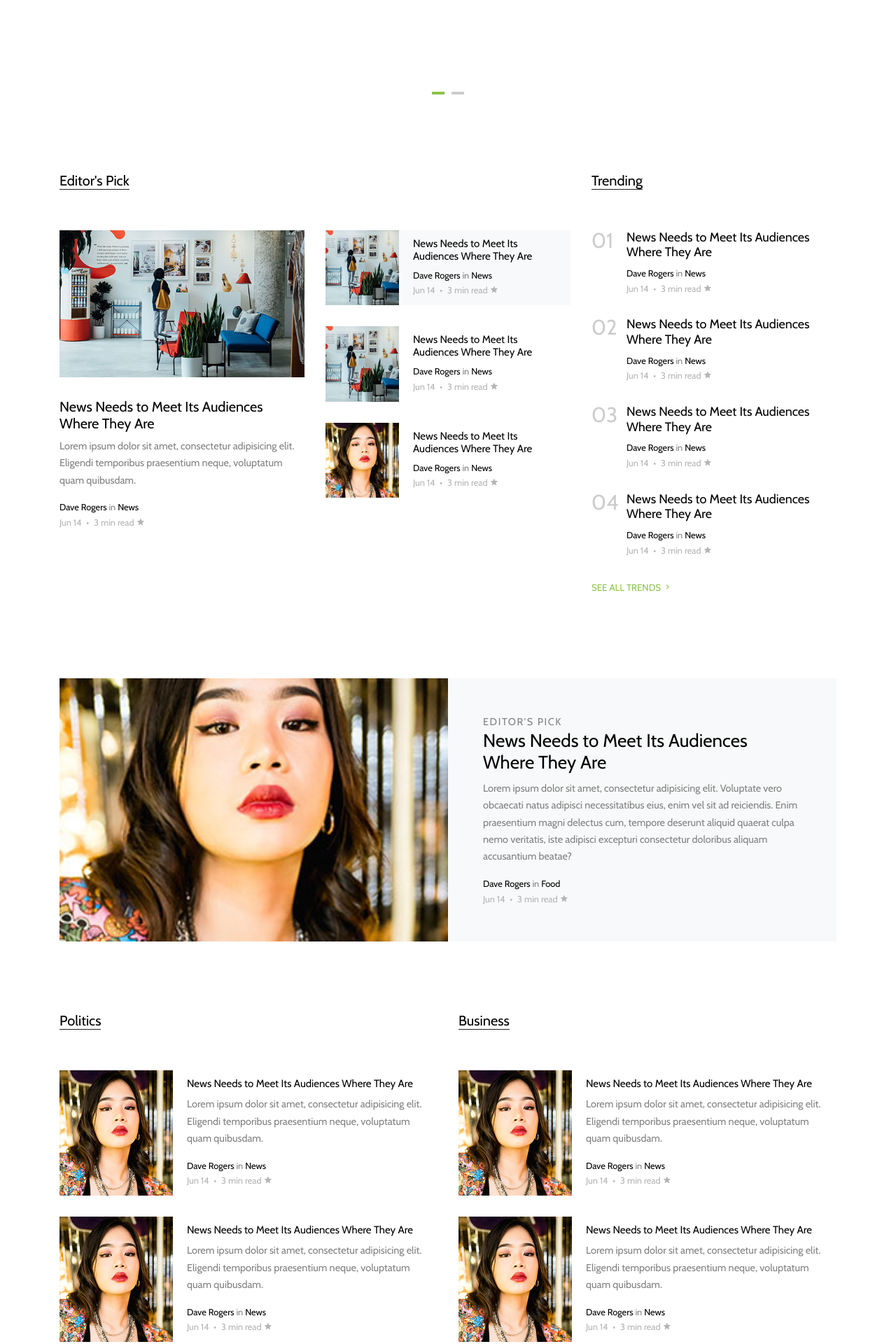
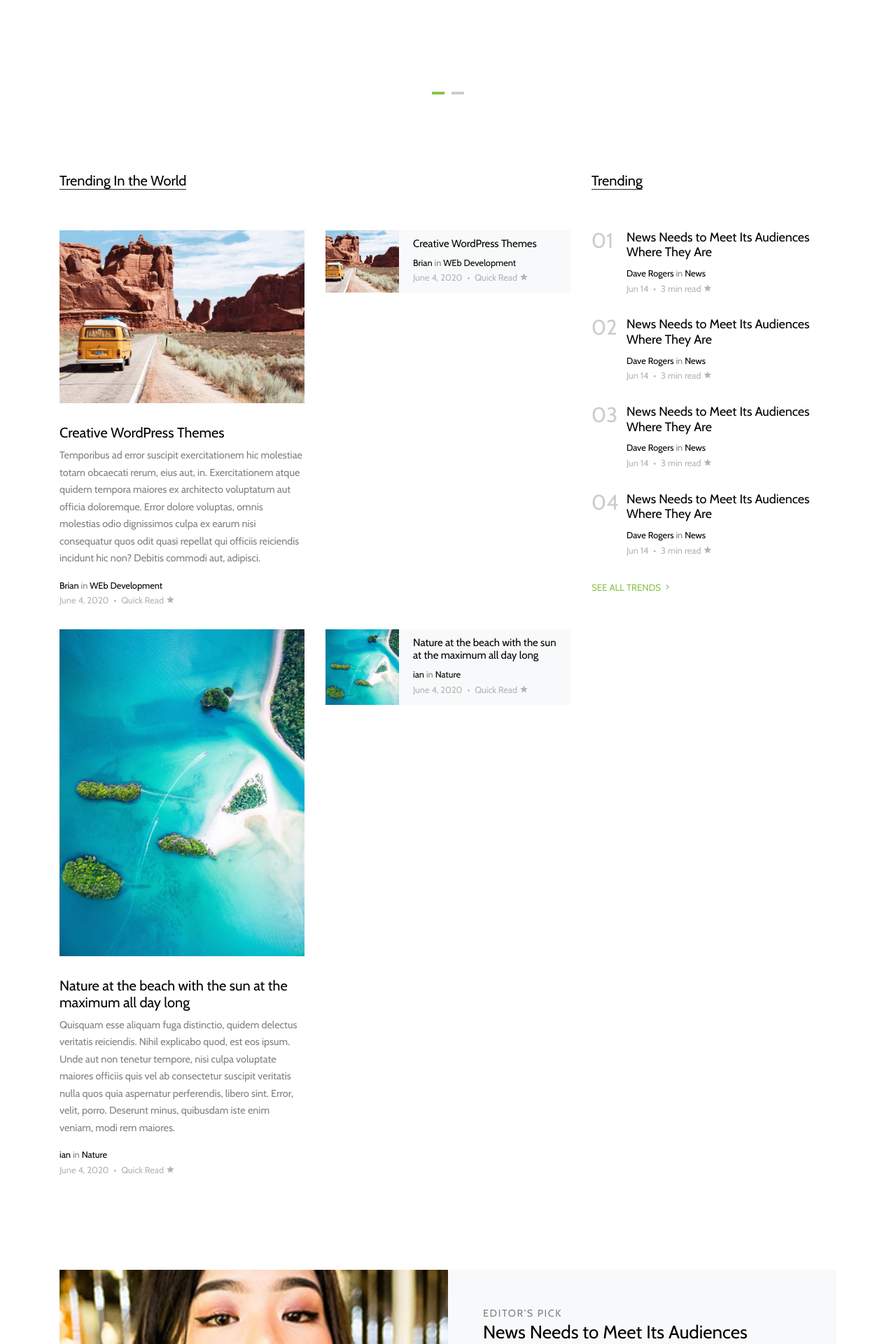
Before and after one commit to kaybrian/DjangoBlogsite, a Django app: template templates/blog/index.html in a window 1280 px wide. Shown: the part 610-2530 px from the top of the page at 70% size. Run offline with Django 3.2, Linux system fonts and the light colour scheme; the template is opened without the code that fills it: values that come from a table or form of the project are taken from there, others are empty; data comes from the database, SQL or seed files in the repository; both versions use the stored data as it was after the commit; some libraries are stand-ins or nearby versions; some web fonts are replaced.

Commit message:
first page is done

```diff
--- a/blog/admin.py
+++ b/blog/admin.py
@@ -2,3 +2,5 @@ from django.contrib import admin
 from .models import *
 # Register your models here.
 admin.site.register(EditorsPick)
+admin.site.register(Trending)
+admin.site.register(TrendingBig)
--- a/templates/blog/index.html
+++ b/templates/blog/index.html
@@ -23,7 +23,8 @@
 
             <div class="post-meta">
               <span class="d-block"><a href="#">{{editor.authorPrest}}</a> in <a href="#">{{editor.tag}}</a></span>
-                <span class="date-read">{{editor.date_Created}}<span class="mx-1">&bullet;</span> Quick Read <span class="icon-star2"></span></span>
+              <span class="date-read">{{editor.date_Created}}<span class="mx-1">&bullet;</span> Quick Read <span
+                  class="icon-star2"></span></span>
             </div>
 
           </div>
@@ -46,56 +47,41 @@
         <div class="row">
           <div class="col-12">
             <div class="section-title">
-                <h2>Editor's Pick</h2>
+              <h2>Trending In the World</h2>
             </div>
           </div>
         </div>
         <div class="row">
+
+          {% for trend in trends %}
           <div class="col-md-6">
             <div class="post-entry-1">
-                <a href="post-single.html"><img src="{% static 'images/img_h_1.jpg' %}" alt="Image" class="img-fluid"></a>
-                <h2><a href="blog-single.html">News Needs to Meet Its Audiences Where They Are</a></h2>
-                <p>Lorem ipsum dolor sit amet, consectetur adipisicing elit. Eligendi temporibus praesentium neque, voluptatum quam quibusdam.</p>
+              <a href="post-single.html"><img src="{{trend.imageUrl}}" alt="Image" class="img-fluid"></a>
+              <h2><a href="blog-single.html">{{trend.title}}</a></h2>
+              <p>{{trend.description}}</p>
               <div class="post-meta">
-                  <span class="d-block"><a href="#">Dave Rogers</a> in <a href="#">News</a></span>
-                  <span class="date-read">Jun 14 <span class="mx-1">&bullet;</span> 3 min read <span class="icon-star2"></span></span>
+                <span class="d-block"><a href="#">{{trend.authorPrest}}</a> in <a href="#">{{trend.tag}}</a></span>
+                <span class="date-read">{{trend.date_Created}} <span class="mx-1">&bullet;</span> Quick Read <span
+                    class="icon-star2"></span></span>
               </div>
             </div>
           </div>
           <div class="col-md-6">
             <div class="post-entry-2 d-flex bg-light">
-                <div class="thumbnail" style="background-image: url({% static 'images/img_h_1.jpg' %})"></div>
+              <div class="thumbnail" style="background-image: url('{{trend.imageUrl}}')"></div>
               <div class="contents">
-                  <h2><a href="blog-single.html">News Needs to Meet Its Audiences Where They Are</a></h2>
+                <h2><a href="blog-single.html">{{trend.title}}</a></h2>
                 <div class="post-meta">
-                    <span class="d-block"><a href="#">Dave Rogers</a> in <a href="#">News</a></span>
-                    <span class="date-read">Jun 14 <span class="mx-1">&bullet;</span> 3 min read <span class="icon-star2"></span></span>
-                  </div>
-                </div>
-              </div>
-
-              <div class="post-entry-2 d-flex">
-                <div class="thumbnail" style="background-image: url({% static 'images/img_h_1.jpg' %})"></div>
-                <div class="contents">
-                  <h2><a href="blog-single.html">News Needs to Meet Its Audiences Where They Are</a></h2>
-                  <div class="post-meta">
-                    <span class="d-block"><a href="#">Dave Rogers</a> in <a href="#">News</a></span>
-                    <span class="date-read">Jun 14 <span class="mx-1">&bullet;</span> 3 min read <span class="icon-star2"></span></span>
-                  </div>
-                </div>
-              </div>
-
-              <div class="post-entry-2 d-flex">
-                <div class="thumbnail" style="background-image: url({% static 'images/img_v_2.jpg' %})"></div>
-                <div class="contents">
-                  <h2><a href="blog-single.html">News Needs to Meet Its Audiences Where They Are</a></h2>
-                  <div class="post-meta">
-                    <span class="d-block"><a href="#">Dave Rogers</a> in <a href="#">News</a></span>
-                    <span class="date-read">Jun 14 <span class="mx-1">&bullet;</span> 3 min read <span class="icon-star2"></span></span>
+                  <span class="d-block"><a href="#">{{trend.authorPrest}}</a> in <a href="#">{{trend.tag}}</a></span>
+                  <span class="date-read">{{trend.date_Created}} <span class="mx-1">&bullet;</span> Quick Read <span
+                      class="icon-star2"></span></span>
                 </div>
               </div>
             </div>
           </div>
+          {% endfor %}
+
+
         </div>
       </div>
       <div class="col-lg-4">
@@ -109,7 +95,8 @@
             <h2><a href="blog-single.html">News Needs to Meet Its Audiences Where They Are</a></h2>
             <div class="post-meta">
               <span class="d-block"><a href="#">Dave Rogers</a> in <a href="#">News</a></span>
-                <span class="date-read">Jun 14 <span class="mx-1">&bullet;</span> 3 min read <span class="icon-star2"></span></span>
+              <span class="date-read">Jun 14 <span class="mx-1">&bullet;</span> 3 min read <span
+                  class="icon-star2"></span></span>
             </div>
           </div>
         </div>
@@ -120,7 +107,8 @@
             <h2><a href="blog-single.html">News Needs to Meet Its Audiences Where They Are</a></h2>
             <div class="post-meta">
               <span class="d-block"><a href="#">Dave Rogers</a> in <a href="#">News</a></span>
-                <span class="date-read">Jun 14 <span class="mx-1">&bullet;</span> 3 min read <span class="icon-star2"></span></span>
+              <span class="date-read">Jun 14 <span class="mx-1">&bullet;</span> 3 min read <span
+                  class="icon-star2"></span></span>
             </div>
           </div>
         </div>
@@ -131,7 +119,8 @@
             <h2><a href="blog-single.html">News Needs to Meet Its Audiences Where They Are</a></h2>
             <div class="post-meta">
               <span class="d-block"><a href="#">Dave Rogers</a> in <a href="#">News</a></span>
-                <span class="date-read">Jun 14 <span class="mx-1">&bullet;</span> 3 min read <span class="icon-star2"></span></span>
+              <span class="date-read">Jun 14 <span class="mx-1">&bullet;</span> 3 min read <span
+                  class="icon-star2"></span></span>
             </div>
           </div>
         </div>
@@ -142,7 +131,8 @@
             <h2><a href="blog-single.html">News Needs to Meet Its Audiences Where They Are</a></h2>
             <div class="post-meta">
               <span class="d-block"><a href="#">Dave Rogers</a> in <a href="#">News</a></span>
-                <span class="date-read">Jun 14 <span class="mx-1">&bullet;</span> 3 min read <span class="icon-star2"></span></span>
+              <span class="date-read">Jun 14 <span class="mx-1">&bullet;</span> 3 min read <span
+                  class="icon-star2"></span></span>
             </div>
           </div>
         </div>
@@ -164,11 +154,15 @@
       <div class="contents">
         <span class="caption">Editor's Pick</span>
         <h2><a href="blog-single.html">News Needs to Meet Its Audiences Where They Are</a></h2>
-          <p class="mb-3">Lorem ipsum dolor sit amet, consectetur adipisicing elit. Voluptate vero obcaecati natus adipisci necessitatibus eius, enim vel sit ad reiciendis. Enim praesentium magni delectus cum, tempore deserunt aliquid quaerat culpa nemo veritatis, iste adipisci excepturi consectetur doloribus aliquam accusantium beatae?</p>
+        <p class="mb-3">Lorem ipsum dolor sit amet, consectetur adipisicing elit. Voluptate vero obcaecati natus
+          adipisci necessitatibus eius, enim vel sit ad reiciendis. Enim praesentium magni delectus cum, tempore
+          deserunt aliquid quaerat culpa nemo veritatis, iste adipisci excepturi consectetur doloribus aliquam
+          accusantium beatae?</p>
 
         <div class="post-meta">
           <span class="d-block"><a href="#">Dave Rogers</a> in <a href="#">Food</a></span>
-            <span class="date-read">Jun 14 <span class="mx-1">&bullet;</span> 3 min read <span class="icon-star2"></span></span>
+          <span class="date-read">Jun 14 <span class="mx-1">&bullet;</span> 3 min read <span
+              class="icon-star2"></span></span>
         </div>
 
       </div>
@@ -187,10 +181,12 @@
           <div class="thumbnail" style="background-image: url({% static 'images/img_v_2.jpg' %})"></div>
           <div class="contents">
             <h2><a href="blog-single.html">News Needs to Meet Its Audiences Where They Are</a></h2>
-              <p class="mb-3">Lorem ipsum dolor sit amet, consectetur adipisicing elit. Eligendi temporibus praesentium neque, voluptatum quam quibusdam.</p>
+            <p class="mb-3">Lorem ipsum dolor sit amet, consectetur adipisicing elit. Eligendi temporibus praesentium
+              neque, voluptatum quam quibusdam.</p>
             <div class="post-meta">
               <span class="d-block"><a href="#">Dave Rogers</a> in <a href="#">News</a></span>
-                <span class="date-read">Jun 14 <span class="mx-1">&bullet;</span> 3 min read <span class="icon-star2"></span></span>
+              <span class="date-read">Jun 14 <span class="mx-1">&bullet;</span> 3 min read <span
+                  class="icon-star2"></span></span>
             </div>
           </div>
         </div>
@@ -198,10 +194,12 @@
           <div class="thumbnail" style="background-image: url({% static 'images/img_v_2.jpg' %})"></div>
           <div class="contents">
             <h2><a href="blog-single.html">News Needs to Meet Its Audiences Where They Are</a></h2>
-              <p class="mb-3">Lorem ipsum dolor sit amet, consectetur adipisicing elit. Eligendi temporibus praesentium neque, voluptatum quam quibusdam.</p>
+            <p class="mb-3">Lorem ipsum dolor sit amet, consectetur adipisicing elit. Eligendi temporibus praesentium
+              neque, voluptatum quam quibusdam.</p>
             <div class="post-meta">
               <span class="d-block"><a href="#">Dave Rogers</a> in <a href="#">News</a></span>
-                <span class="date-read">Jun 14 <span class="mx-1">&bullet;</span> 3 min read <span class="icon-star2"></span></span>
+              <span class="date-read">Jun 14 <span class="mx-1">&bullet;</span> 3 min read <span
+                  class="icon-star2"></span></span>
             </div>
           </div>
         </div>
@@ -209,10 +207,12 @@
           <div class="thumbnail" style="background-image: url({% static 'images/img_v_2.jpg' %})"></div>
           <div class="contents">
             <h2><a href="blog-single.html">News Needs to Meet Its Audiences Where They Are</a></h2>
-              <p class="mb-3">Lorem ipsum dolor sit amet, consectetur adipisicing elit. Eligendi temporibus praesentium neque, voluptatum quam quibusdam.</p>
+            <p class="mb-3">Lorem ipsum dolor sit amet, consectetur adipisicing elit. Eligendi temporibus praesentium
+              neque, voluptatum quam quibusdam.</p>
             <div class="post-meta">
               <span class="d-block"><a href="#">Dave Rogers</a> in <a href="#">News</a></span>
-                <span class="date-read">Jun 14 <span class="mx-1">&bullet;</span> 3 min read <span class="icon-star2"></span></span>
+              <span class="date-read">Jun 14 <span class="mx-1">&bullet;</span> 3 min read <span
+                  class="icon-star2"></span></span>
             </div>
           </div>
         </div>
@@ -225,10 +225,12 @@
           <div class="thumbnail" style="background-image: url({% static 'images/img_v_2.jpg' %})"></div>
           <div class="contents">
             <h2><a href="blog-single.html">News Needs to Meet Its Audiences Where They Are</a></h2>
-              <p class="mb-3">Lorem ipsum dolor sit amet, consectetur adipisicing elit. Eligendi temporibus praesentium neque, voluptatum quam quibusdam.</p>
+            <p class="mb-3">Lorem ipsum dolor sit amet, consectetur adipisicing elit. Eligendi temporibus praesentium
+              neque, voluptatum quam quibusdam.</p>
             <div class="post-meta">
               <span class="d-block"><a href="#">Dave Rogers</a> in <a href="#">News</a></span>
-                <span class="date-read">Jun 14 <span class="mx-1">&bullet;</span> 3 min read <span class="icon-star2"></span></span>
+              <span class="date-read">Jun 14 <span class="mx-1">&bullet;</span> 3 min read <span
+                  class="icon-star2"></span></span>
             </div>
           </div>
         </div>
@@ -236,10 +238,12 @@
           <div class="thumbnail" style="background-image: url({% static 'images/img_v_2.jpg' %})"></div>
           <div class="contents">
             <h2><a href="blog-single.html">News Needs to Meet Its Audiences Where They Are</a></h2>
-              <p class="mb-3">Lorem ipsum dolor sit amet, consectetur adipisicing elit. Eligendi temporibus praesentium neque, voluptatum quam quibusdam.</p>
+            <p class="mb-3">Lorem ipsum dolor sit amet, consectetur adipisicing elit. Eligendi temporibus praesentium
+              neque, voluptatum quam quibusdam.</p>
             <div class="post-meta">
               <span class="d-block"><a href="#">Dave Rogers</a> in <a href="#">News</a></span>
-                <span class="date-read">Jun 14 <span class="mx-1">&bullet;</span> 3 min read <span class="icon-star2"></span></span>
+              <span class="date-read">Jun 14 <span class="mx-1">&bullet;</span> 3 min read <span
+                  class="icon-star2"></span></span>
             </div>
           </div>
         </div>
@@ -247,10 +251,12 @@
           <div class="thumbnail" style="background-image: url({% static 'images/img_v_2.jpg' %})"></div>
           <div class="contents">
             <h2><a href="blog-single.html">News Needs to Meet Its Audiences Where They Are</a></h2>
-              <p class="mb-3">Lorem ipsum dolor sit amet, consectetur adipisicing elit. Eligendi temporibus praesentium neque, voluptatum quam quibusdam.</p>
+            <p class="mb-3">Lorem ipsum dolor sit amet, consectetur adipisicing elit. Eligendi temporibus praesentium
+              neque, voluptatum quam quibusdam.</p>
             <div class="post-meta">
               <span class="d-block"><a href="#">Dave Rogers</a> in <a href="#">News</a></span>
-                <span class="date-read">Jun 14 <span class="mx-1">&bullet;</span> 3 min read <span class="icon-star2"></span></span>
+              <span class="date-read">Jun 14 <span class="mx-1">&bullet;</span> 3 min read <span
+                  class="icon-star2"></span></span>
             </div>
           </div>
         </div>
@@ -272,10 +278,12 @@
           <div class="thumbnail order-md-2" style="background-image: url({% static 'images/img_h_4.jpg' %})"></div>
           <div class="contents order-md-1 pl-0">
             <h2><a href="blog-single.html">News Needs to Meet Its Audiences Where They Are</a></h2>
-              <p class="mb-3">Lorem ipsum dolor sit amet, consectetur adipisicing elit. Eligendi temporibus praesentium neque, voluptatum quam quibusdam.</p>
+            <p class="mb-3">Lorem ipsum dolor sit amet, consectetur adipisicing elit. Eligendi temporibus praesentium
+              neque, voluptatum quam quibusdam.</p>
             <div class="post-meta">
               <span class="d-block"><a href="#">Dave Rogers</a> in <a href="#">News</a></span>
-                <span class="date-read">Jun 14 <span class="mx-1">&bullet;</span> 3 min read <span class="icon-star2"></span></span>
+              <span class="date-read">Jun 14 <span class="mx-1">&bullet;</span> 3 min read <span
+                  class="icon-star2"></span></span>
             </div>
           </div>
         </div>
@@ -284,10 +292,12 @@
           <div class="thumbnail order-md-2" style="background-image: url({% static 'images/img_v_2.jpg' %})"></div>
           <div class="contents order-md-1 pl-0">
             <h2><a href="blog-single.html">News Needs to Meet Its Audiences Where They Are</a></h2>
-              <p class="mb-3">Lorem ipsum dolor sit amet, consectetur adipisicing elit. Eligendi temporibus praesentium neque, voluptatum quam quibusdam.</p>
+            <p class="mb-3">Lorem ipsum dolor sit amet, consectetur adipisicing elit. Eligendi temporibus praesentium
+              neque, voluptatum quam quibusdam.</p>
             <div class="post-meta">
               <span class="d-block"><a href="#">Dave Rogers</a> in <a href="#">News</a></span>
-                <span class="date-read">Jun 14 <span class="mx-1">&bullet;</span> 3 min read <span class="icon-star2"></span></span>
+              <span class="date-read">Jun 14 <span class="mx-1">&bullet;</span> 3 min read <span
+                  class="icon-star2"></span></span>
             </div>
           </div>
         </div>
@@ -297,10 +307,12 @@
           <div class="contents order-md-1 pl-0">
             <span class="caption mb-4 d-block">Editor's Pick</span>
             <h2><a href="blog-single.html">News Needs to Meet Its Audiences Where They Are</a></h2>
-              <p class="mb-3">Lorem ipsum dolor sit amet, consectetur adipisicing elit. Eligendi temporibus praesentium neque, voluptatum quam quibusdam.</p>
+            <p class="mb-3">Lorem ipsum dolor sit amet, consectetur adipisicing elit. Eligendi temporibus praesentium
+              neque, voluptatum quam quibusdam.</p>
             <div class="post-meta">
               <span class="d-block"><a href="#">Dave Rogers</a> in <a href="#">News</a></span>
-                <span class="date-read">Jun 14 <span class="mx-1">&bullet;</span> 3 min read <span class="icon-star2"></span></span>
+              <span class="date-read">Jun 14 <span class="mx-1">&bullet;</span> 3 min read <span
+                  class="icon-star2"></span></span>
             </div>
           </div>
         </div>
@@ -316,7 +328,8 @@
             <h2><a href="blog-single.html">News Needs to Meet Its Audiences Where They Are</a></h2>
             <div class="post-meta">
               <span class="d-block"><a href="#">Dave Rogers</a> in <a href="#">News</a></span>
-                <span class="date-read">Jun 14 <span class="mx-1">&bullet;</span> 3 min read <span class="icon-star2"></span></span>
+              <span class="date-read">Jun 14 <span class="mx-1">&bullet;</span> 3 min read <span
+                  class="icon-star2"></span></span>
             </div>
           </div>
         </div>
@@ -327,7 +340,8 @@
             <h2><a href="blog-single.html">News Needs to Meet Its Audiences Where They Are</a></h2>
             <div class="post-meta">
               <span class="d-block"><a href="#">Dave Rogers</a> in <a href="#">News</a></span>
-                <span class="date-read">Jun 14 <span class="mx-1">&bullet;</span> 3 min read <span class="icon-star2"></span></span>
+              <span class="date-read">Jun 14 <span class="mx-1">&bullet;</span> 3 min read <span
+                  class="icon-star2"></span></span>
             </div>
           </div>
         </div>
@@ -338,7 +352,8 @@
             <h2><a href="blog-single.html">News Needs to Meet Its Audiences Where They Are</a></h2>
             <div class="post-meta">
               <span class="d-block"><a href="#">Dave Rogers</a> in <a href="#">News</a></span>
-                <span class="date-read">Jun 14 <span class="mx-1">&bullet;</span> 3 min read <span class="icon-star2"></span></span>
+              <span class="date-read">Jun 14 <span class="mx-1">&bullet;</span> 3 min read <span
+                  class="icon-star2"></span></span>
             </div>
           </div>
         </div>
@@ -349,7 +364,8 @@
             <h2><a href="blog-single.html">News Needs to Meet Its Audiences Where They Are</a></h2>
             <div class="post-meta">
               <span class="d-block"><a href="#">Dave Rogers</a> in <a href="#">News</a></span>
-                <span class="date-read">Jun 14 <span class="mx-1">&bullet;</span> 3 min read <span class="icon-star2"></span></span>
+              <span class="date-read">Jun 14 <span class="mx-1">&bullet;</span> 3 min read <span
+                  class="icon-star2"></span></span>
             </div>
           </div>
         </div>
@@ -378,12 +394,13 @@
     <form action="#" class="row align-items-center">
       <div class="col-md-5 mr-auto">
         <h2>Newsletter Subcribe</h2>
-          <p>Lorem ipsum dolor sit amet, consectetur adipisicing elit. Perferendis aspernatur ut at quae omnis pariatur obcaecati possimus nisi ea iste!</p>
+        <p>Lorem ipsum dolor sit amet, consectetur adipisicing elit. Perferendis aspernatur ut at quae omnis pariatur
+          obcaecati possimus nisi ea iste!</p>
       </div>
       <div class="col-md-6 ml-auto">
         <div class="d-flex">
           <input type="email" class="form-control" placeholder="Enter your email">
-            <button type="submit" class="btn btn-secondary" ><span class="icon-paper-plane"></span></button>
+          <button type="submit" class="btn btn-secondary"><span class="icon-paper-plane"></span></button>
         </div>
       </div>
     </form>
```
Also changed, not shown: blog/models.py (+58 -0 lines), blog/views.py (+11 -3 lines), blog/migrations/0003_trending.py (added), blog/migrations/0004_trending_mainpost.py (added), blog/migrations/0005_remove_trending_mainpost.py (added), db.sqlite3, static/assests/Trends/image_1.jpg (added), static/assests/Trends/image_2.jpg (added). Lines whose indentation alone changed are shown as unchanged.
